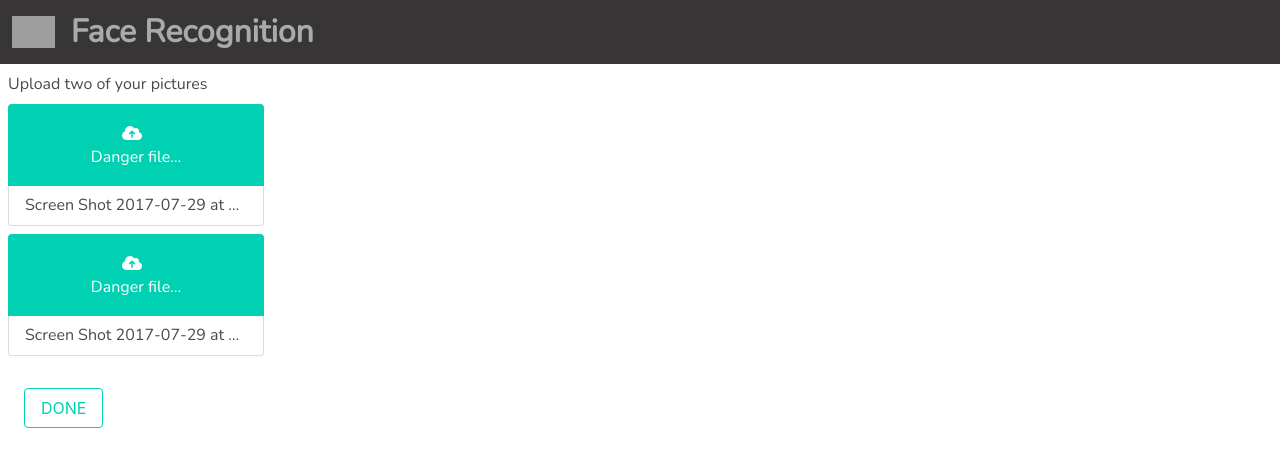
After one commit to TanimSk/Face-Authenticator-WebApp, a Django app: page /register/ in a window 1280 px wide. The commit adds this page. Shown: the top 467 px of the page. Run offline with Django 4.2, Linux system fonts and the light colour scheme; grey boxes are pictures that could not be loaded.

Commit message:
registration added

```diff
--- a/faceRecognitionApp/faceRecognitionApp/urls.py
+++ b/faceRecognitionApp/faceRecognitionApp/urls.py
@@ -5,4 +5,5 @@ from main import views
 urlpatterns = [
     path('admin/', admin.site.urls),
     path('', views.form, name='form'),
+    path('register/', views.register, name='register'),
 ]
--- a/faceRecognitionApp/main/views.py
+++ b/faceRecognitionApp/main/views.py
@@ -2,3 +2,6 @@ from django.shortcuts import render
 
 def form(req):
     return render(req, 'form.html')
+
+def register(req):
+    return render(req, 'register.html')
--- a/faceRecognitionApp/templates/base.html
+++ b/faceRecognitionApp/templates/base.html
@@ -7,7 +7,8 @@
     <meta name="viewport" content="width=device-width, initial-scale=1.0">
     <link rel="stylesheet" href="https://cdn.jsdelivr.net/npm/bulma@0.9.4/css/bulma.min.css"
         integrity="sha256-rTpdO0HXBCNpreAHcu6tB2Ppg515Vo+5GtYSsnNLz+8=" crossorigin="anonymous">
-        <link href='https://fonts.googleapis.com/css?family=Nunito' rel='stylesheet'>
+    <link href='https://fonts.googleapis.com/css?family=Nunito' rel='stylesheet'>
+    <link href="https://cdnjs.cloudflare.com/ajax/libs/font-awesome/6.0.0/css/all.min.css" rel="stylesheet" />
     {% block head %}{% endblock %}
     <style>
         {% block style %}{% endblock %}
@@ -32,7 +33,7 @@
 <body>
     <nav class="navbar" role="navigation" aria-label="main navigation">
         <div class="navbar-brand">
-            <a class="navbar-item" href="https://bulma.io">
+            <a class="navbar-item" href="{% url 'form' %}">
                 <img src="https://cdn-icons-png.flaticon.com/512/7733/7733518.png"
                     alt="Face Recognition">
                 <span class="is-size-3 ml-4 header-txt">
--- a/faceRecognitionApp/templates/form.html
+++ b/faceRecognitionApp/templates/form.html
@@ -20,6 +20,12 @@
     <button class="button is-primary is-outlined" id="login-btn">
         LOG IN
     </button>
+
+    <a href="{% url 'register' %}">
+        <button class="button is-primary is-outlined">
+            REGISTER
+        </button>
+    </a>
 
     <br>
 
--- /dev/null
+++ b/faceRecognitionApp/templates/register.html
@@ -0,0 +1,66 @@
+{% extends "base.html" %}
+{% load static %}
+{% block head %}
+<script src="{% static 'canvas.js' %}"></script>
+<script src="{% static 'pico.js' %}"></script>
+{% endblock %}
+
+{% block style %}
+{% endblock %}
+
+{% block title %}Log In{% endblock title %}
+
+{% block content %}
+
+<body>
+
+
+    <h1 class="m-2">
+        Upload two of your pictures
+    </h1>
+
+    <div>
+        <div class="file is-primary has-name is-boxed m-2">
+            <label class="file-label">
+                <input class="file-input" type="file" name="resume">
+                <span class="file-cta">
+                    <span class="file-icon">
+                        <i class="fas fa-cloud-upload-alt"></i>
+                    </span>
+                    <span class="file-label">
+                        Danger file…
+                    </span>
+                </span>
+                <span class="file-name">
+                    Screen Shot 2017-07-29 at 15.54.25.png
+                </span>
+            </label>
+        </div>
+
+        <div class="file is-primary has-name is-boxed m-2">
+            <label class="file-label">
+                <input class="file-input" type="file" name="resume">
+                <span class="file-cta">
+                    <span class="file-icon">
+                        <i class="fas fa-cloud-upload-alt"></i>
+                    </span>
+                    <span class="file-label">
+                        Danger file…
+                    </span>
+                </span>
+                <span class="file-name">
+                    Screen Shot 2017-07-29 at 15.54.25.png
+                </span>
+            </label>
+        </div>
+
+        <button class="button is-primary is-outlined m-5">
+            DONE
+        </button>
+    </div>
+
+
+
+</body>
+
+{% endblock %}
```
